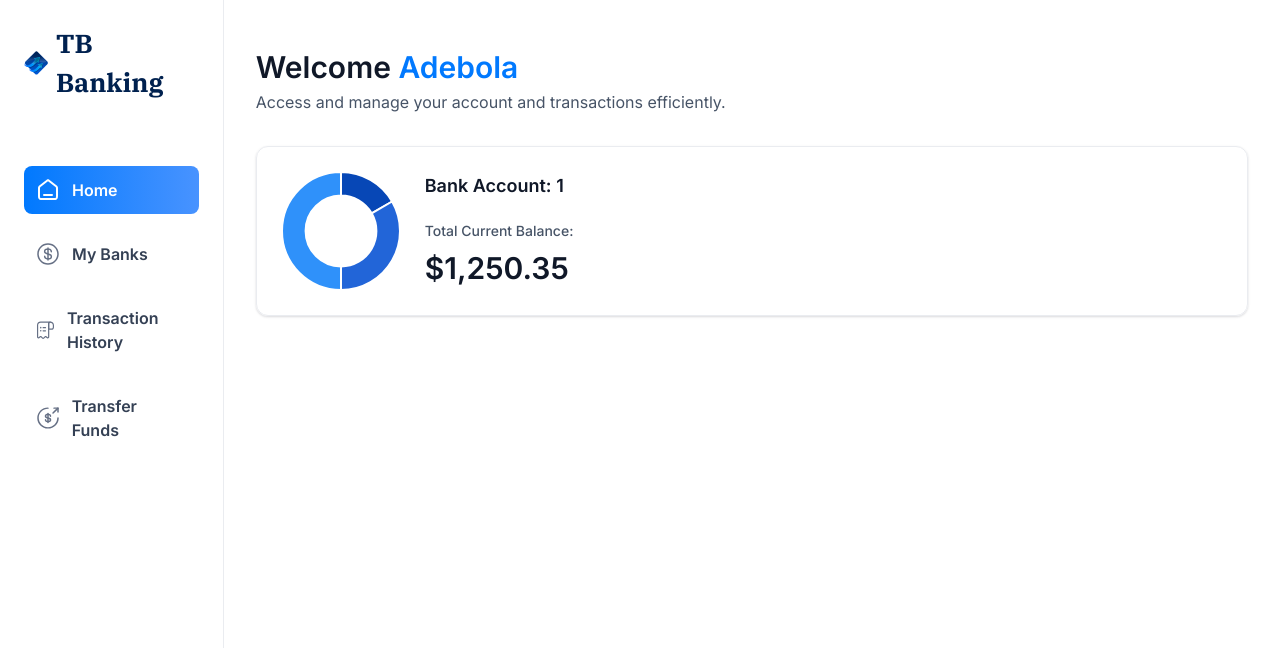
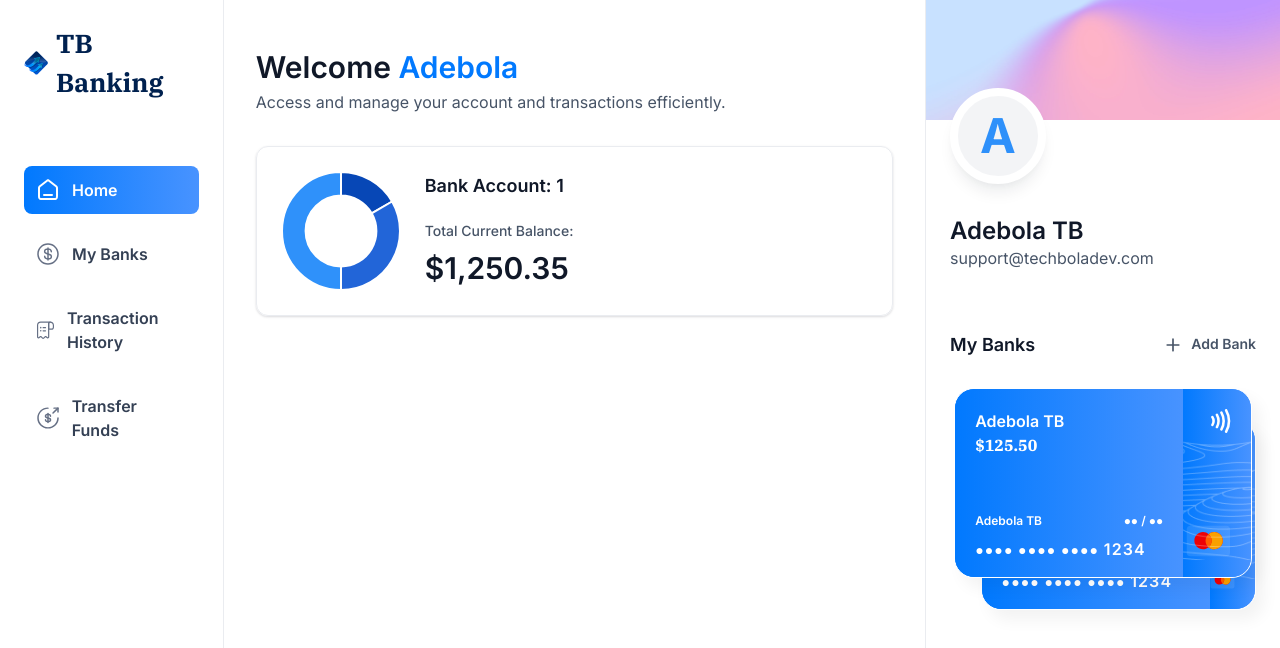
Before and after one commit to techbola/banking-app-nextjs, a Next.js app: page / in a window 1280 px wide. Shown: the top 648 px of the page. Built offline with nearby package versions, Linux system fonts and the light colour scheme.

Commit message:
add right sidebar ui, bank card component

```diff
--- a/app/(root)/page.tsx
+++ b/app/(root)/page.tsx
@@ -1,8 +1,13 @@
 import HeaderBox from "@/components/HeaderBox";
+import RightSidebar from "@/components/RightSidebar";
 import TotalBalanceBox from "@/components/TotalBalanceBox";
 
 function Home() {
-  const loggedIn = { firstName: "Adebola" };
+  const loggedIn = {
+    firstName: "Adebola",
+    lastName: "TB",
+    email: "support@techboladev.com",
+  };
 
   return (
     <section className="home">
@@ -22,6 +27,12 @@
           />
         </header>
       </div>
+
+      <RightSidebar
+        user={loggedIn}
+        transactions={[]}
+        banks={[{ currentBalance: 125.5 }, { currentBalance: 500.5 }]}
+      />
     </section>
   );
 }
--- /dev/null
+++ b/components/BankCard.tsx
@@ -0,0 +1,56 @@
+import { formatAmount } from "@/lib/utils";
+import Image from "next/image";
+import Link from "next/link";
+
+const BankCard = ({
+  account,
+  username,
+  showBalance = true,
+}: CreditCardProps) => {
+  return (
+    <div className="flex flex-col">
+      <Link href="/" className="bank-card">
+        <div className="bank-card_content">
+          <div>
+            <h1 className="text-16 font-semibold text-white">
+              {account.name || username}
+            </h1>
+            <p className="font-ibm-plex-serif font-black text-white">
+              {formatAmount(account.currentBalance || 0)}
+            </p>
+          </div>
+
+          <article className="flex flex-col gap-2">
+            <div className="flex justify-between">
+              <h1 className="text-12 font-semibold text-white">{username}</h1>
+              <h2 className="text-12 font-semibold text-white">●● / ●●</h2>
+            </div>
+            <p className="text-14 font-semibold tracking-[1.1px] text-white">
+              ●●●● ●●●● ●●●● <span className="text-16">1234</span>
+            </p>
+          </article>
+        </div>
+
+        <div className="bank-card_icon">
+          <Image src="/icons/Paypass.svg" width={20} height={20} alt="Pay" />
+          <Image
+            src="/icons/mastercard.svg"
+            width={45}
+            height={32}
+            alt="mastercard"
+            className="ml-5"
+          />
+        </div>
+        <Image
+          src="/icons/lines.png"
+          width={316}
+          height={190}
+          alt="lines"
+          className="absolute top-0 left-0"
+        />
+      </Link>
+    </div>
+  );
+};
+
+export default BankCard;
--- /dev/null
+++ b/components/RightSidebar.tsx
@@ -0,0 +1,66 @@
+import Image from "next/image";
+import Link from "next/link";
+import BankCard from "./BankCard";
+
+const RightSidebar = ({ user, transations, banks }: RightSidebarProps) => {
+  return (
+    <aside className="right-sidebar">
+      <section className="flex flex-col pb-8">
+        <div className="profile-banner" />
+        <div className="profile">
+          <div className="profile-img">
+            <span className="text-5xl font-bold text-blue-500">
+              {user?.firstName[0]}
+            </span>
+          </div>
+          <div className="profile-details">
+            <h1 className="profile-name">
+              {user?.firstName} {user?.lastName}
+            </h1>
+            <p className="profile-email">{user?.email}</p>
+          </div>
+        </div>
+      </section>
+
+      <section className="banks">
+        <div className="flex w-full justify-between">
+          <h2 className="header-2">My Banks</h2>
+          <Link href="/" className="flex gap-2">
+            <Image
+              src="/icons/plus.svg"
+              alt="Add bank"
+              width={20}
+              height={20}
+            />
+            <h2 className="text-14 font-semibold text-gray-600">Add Bank</h2>
+          </Link>
+        </div>
+
+        {banks?.length > 0 && (
+          <div className="relative flex flex-1 flex-col items-center justify-center gap-5">
+            <div className="relative z-10">
+              <BankCard
+                key={banks[0].$id}
+                account={banks[0]}
+                username={`${user?.firstName} ${user?.lastName}`}
+                showBalance={false}
+              />
+            </div>
+            {banks[1] && (
+              <div className="absolute right-0 top-8 z-0 w-[90%]">
+                <BankCard
+                  key={banks[1].$id}
+                  account={banks[1]}
+                  username={`${user?.firstName} ${user?.lastName}`}
+                  showBalance={false}
+                />
+              </div>
+            )}
+          </div>
+        )}
+      </section>
+    </aside>
+  );
+};
+
+export default RightSidebar;
```
